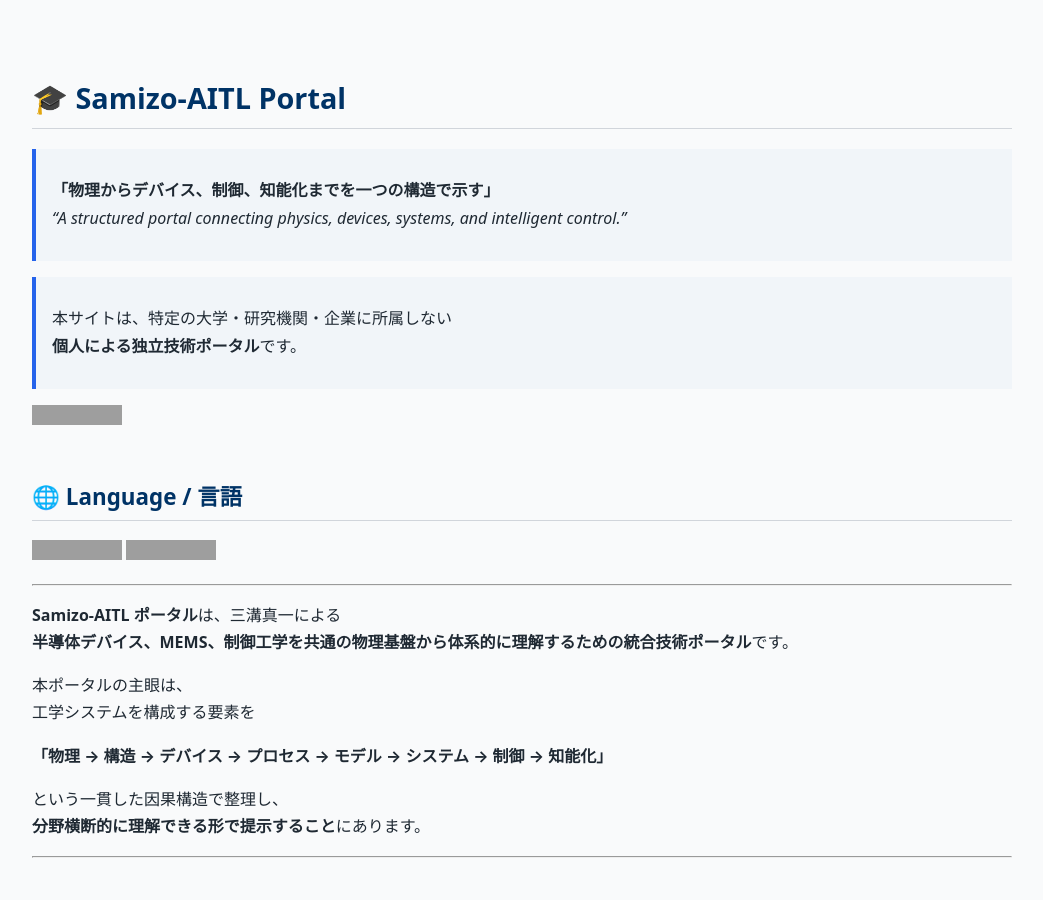
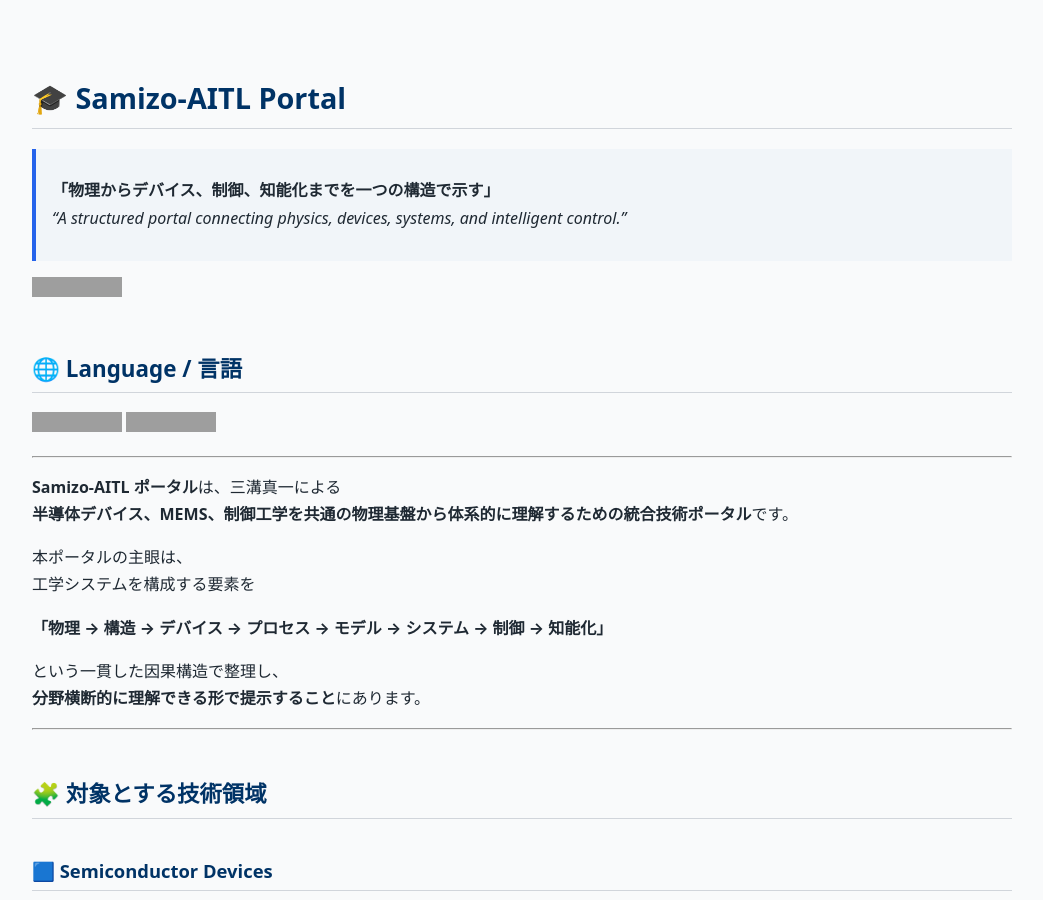
Before and after one commit to Samizo-AITL/Samizo-AITL.github.io, a Jekyll site: the page built from index.md, in a window 1280 px wide and 900 px high. Shown: the whole window, without its empty margins (118-1161 px from the left). Built offline with Jekyll 4.4.1, drawn with Linux system fonts in a browser that asks for light colours; grey boxes are pictures that could not be loaded.

Commit message:
Update index.md

```diff
--- a/index.md
+++ b/index.md
@@ -7,9 +7,6 @@ description: 半導体・MEMS・制御を貫く物理基盤技術と知能化ア
 # 🎓 Samizo-AITL Portal
 > **「物理からデバイス、制御、知能化までを一つの構造で示す」**
 > *“A structured portal connecting physics, devices, systems, and intelligent control.”*
-
-> 本サイトは、特定の大学・研究機関・企業に所属しない
-> **個人による独立技術ポータル**です。
 
 [![GitHub](https://img.shields.io/badge/GitHub-Samizo--AITL-black?logo=github)](https://github.com/Samizo-AITL)
 
```
